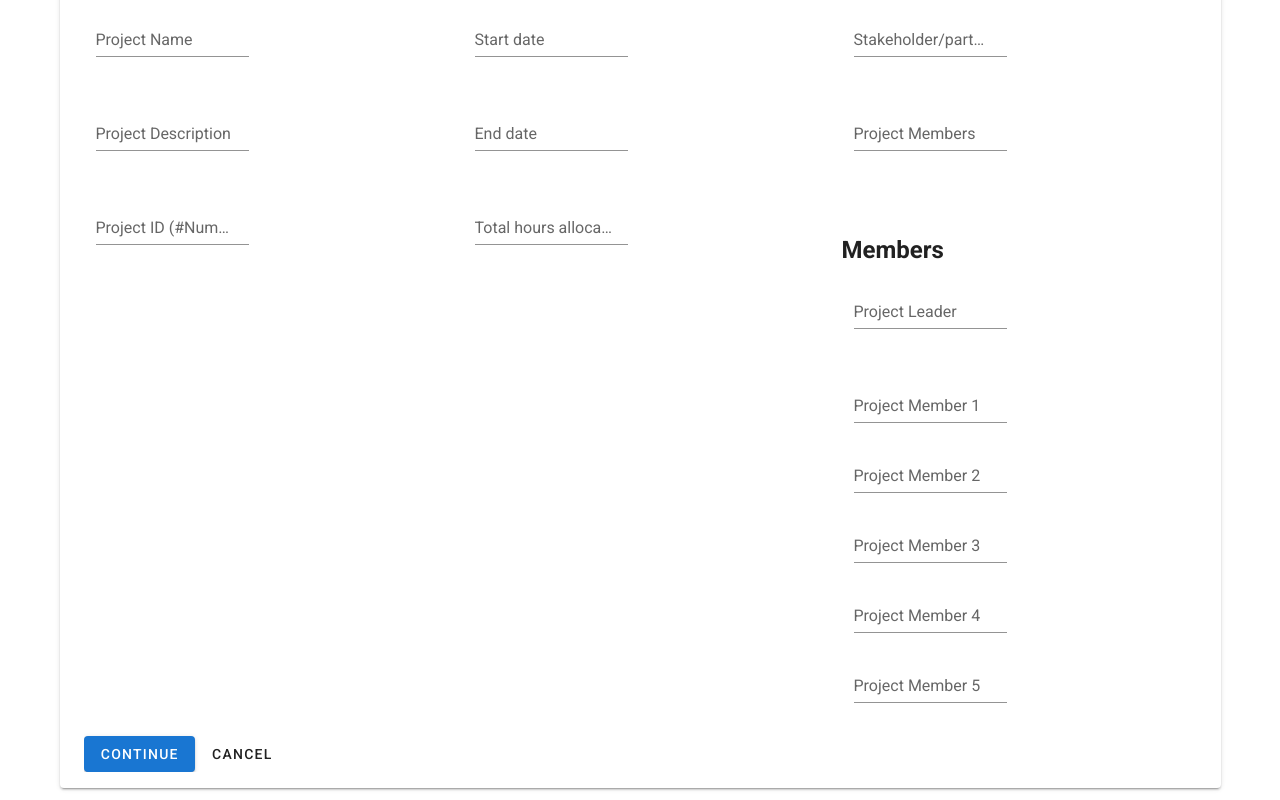
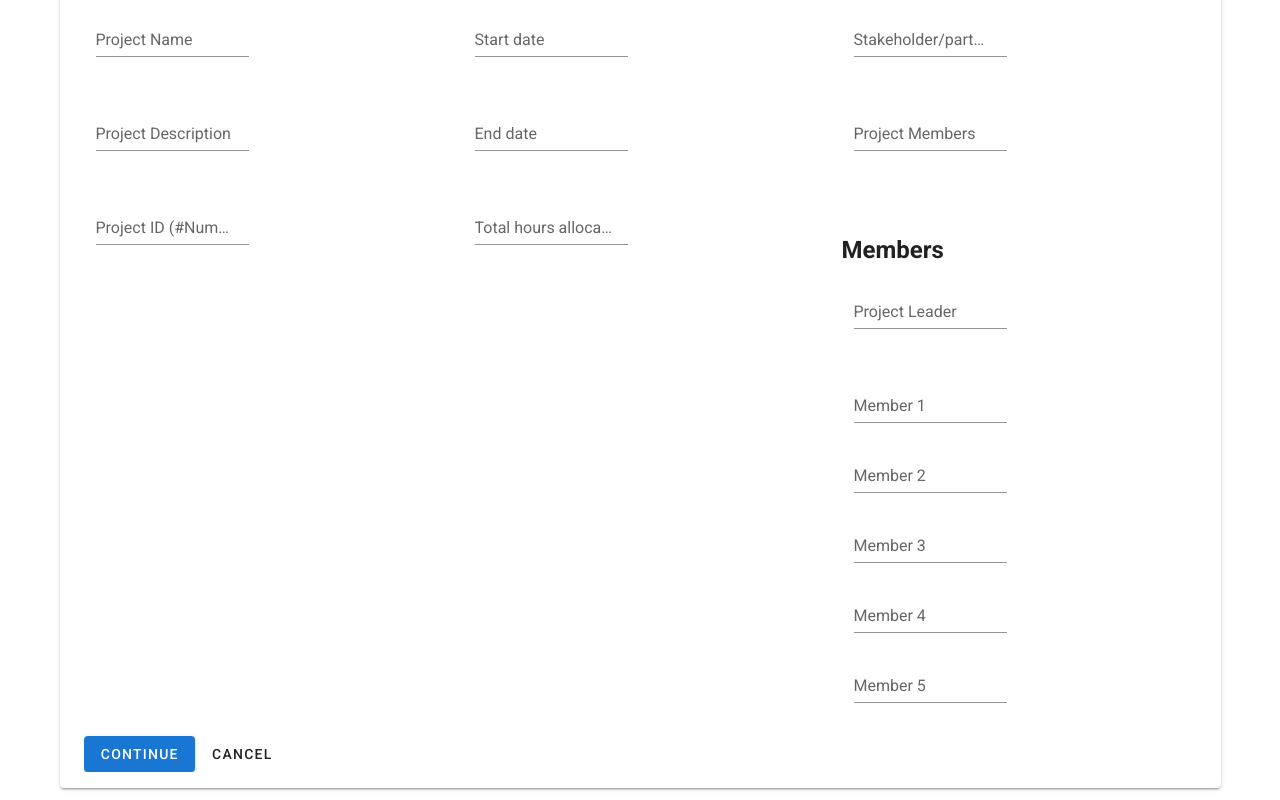
Before and after one commit to JonasAKP/pwa, a Vue app: page /Create in a window 1280 px wide. Shown: the part 442-1242 px from the top of the page. Built offline with nearby package versions, Linux system fonts and the light colour scheme.

Commit message:
step 1 complete

```diff
--- a/src/views/create.vue
+++ b/src/views/create.vue
@@ -125,26 +125,12 @@
                   ></v-text-field>
                 </v-col>
                 <v-col cols="12" sm="6">
-                  <v-text-field
-                    v-model="p_member[0]"
-                    label="Project Member 1"
-                  ></v-text-field>
-                  <v-text-field
-                    v-model="p_member[1]"
-                    label="Project Member 2"
-                  ></v-text-field>
-                  <v-text-field
-                    v-model="p_member[2]"
-                    label="Project Member 3"
-                  ></v-text-field>
-                  <v-text-field
-                    v-model="p_member[3]"
-                    label="Project Member 4"
-                  ></v-text-field>
-                  <v-text-field
-                    v-model="p_member[4]"
-                    label="Project Member 5"
-                  ></v-text-field>
+                  <v-text-field v-for="(member, index) in p_members" :key="index"
+                  v-model="member.name"
+                   :label="member.label"
+                     >
+                  </v-text-field>
+
                 </v-col>
               </v-col>
             </v-row>
@@ -248,7 +234,7 @@
           <v-row>
             <v-card flat class="col-sm-12" style="margin: 20px">
               <ul>
-                <li v-for="member in p_members" :key='member'>
+                <li v-for="member in p_members" :key="member">
                   {{ member.name }}
                 </li>
               </ul>
@@ -290,10 +276,33 @@ export default {
     stake: null,
     members: null,
     leader: null,
-    p_member: [],
-    p_members: [{
-      name: '', hours: ''
-    }],
+    p_members: {
+      member1: {
+        label: "Member 1",
+        name: '',
+        hours: ''
+      },
+      member2: {
+        label: "Member 2",
+        name: '',
+        hours: ''
+      },
+      member3: {
+        label: "Member 3",
+        name: '',
+        hours: ''
+      },
+      member4: {
+        label: "Member 4",
+        name: '',
+        hours: ''
+      },
+      member5: {
+        label: "Member 5",
+        name: '',
+        hours: ''
+      },
+    },
     newTask: null,
     selected: null,
     //array for keeping data
@@ -312,6 +321,9 @@ export default {
     arrCheck: [(arrBacklog) => arrBacklog && arrBacklog.length >= 0],
     e1: 1,
   }),
+  mounted() {
+  console.log("test", this.p_members)
+  },
   methods: {
     validate() {
       this.$refs.form.validate();
```
